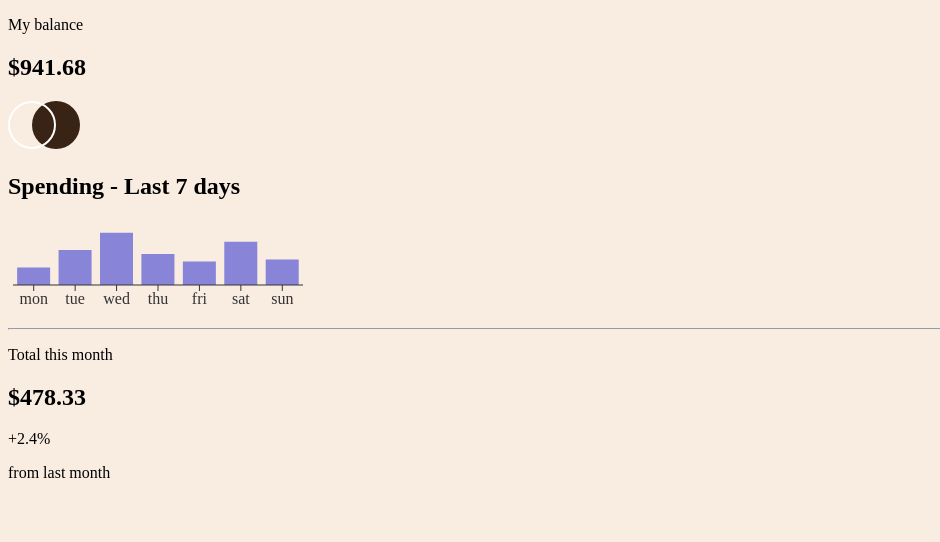
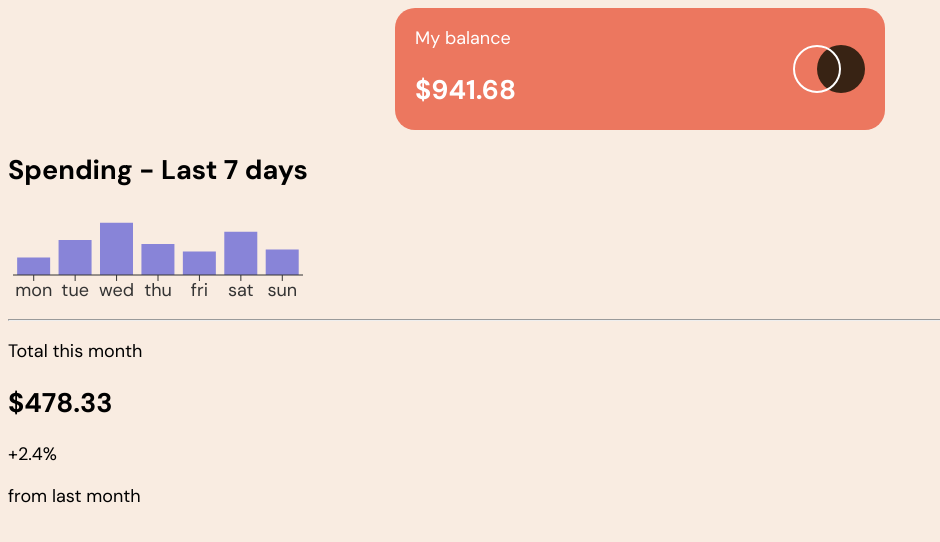
Before and after one commit to gaelramos-ship-i/gestion_depense, a React (Vite) app: page / in a window 1280 px wide. Shown: the top 542 px of the page, without its empty margins (0-940 px from the left). Built offline with nearby package versions, Linux system fonts and the light colour scheme; some icons are missing.

Commit message:
add solde style

```diff
--- a/src/pages/solde.jsx
+++ b/src/pages/solde.jsx
@@ -1,9 +1,10 @@
 import '../styles/global.scss'
+import '../styles/solde.scss'
 
 function Solde(){
 
     return (
-        <section>
+        <section className='soldeSection'>
             <article>
                 <p>My balance</p>
                 <h2>$941.68</h2>
--- a/src/styles/_variables.scss
+++ b/src/styles/_variables.scss
@@ -1,3 +1,7 @@
-
-
+$primary-red: hsl(10, 79%, 65%);
+$primary-blue: hsl(186, 34%, 65%);
+$neutral-dark-brown: hsl(25, 47%, 15%);
+$neutral-light-brown: hsl(28, 10%, 53%);
 $neutral-red: hsl(26, 66%, 93%);
+$font-size: 18px;
+$font-family: "DM Sans", sans-serif;
--- a/src/styles/global.scss
+++ b/src/styles/global.scss
@@ -1,5 +1,12 @@
 @import'./variables';
+@import url('https://fonts.googleapis.com/css2?family=DM+Sans:ital,opsz,wght@0,9..40,100..1000;1,9..40,100..1000&display=swap');
 
 body{
     background-color: $neutral-red;
+    font-family: $font-family;
+    font-size: $font-size;
 }
+section{
+    max-width: 1440px;
+    margin: auto;
+}
--- a/src/styles/solde.scss
+++ b/src/styles/solde.scss
@@ -1 +1,11 @@
 @import'./global.scss';
+
+.soldeSection{
+    display: flex;
+    background: $primary-red;
+    width: 450px;
+    justify-content: space-between;
+    border-radius: 20px;
+    color: #fff;
+    padding: 0 20px;
+}
```
